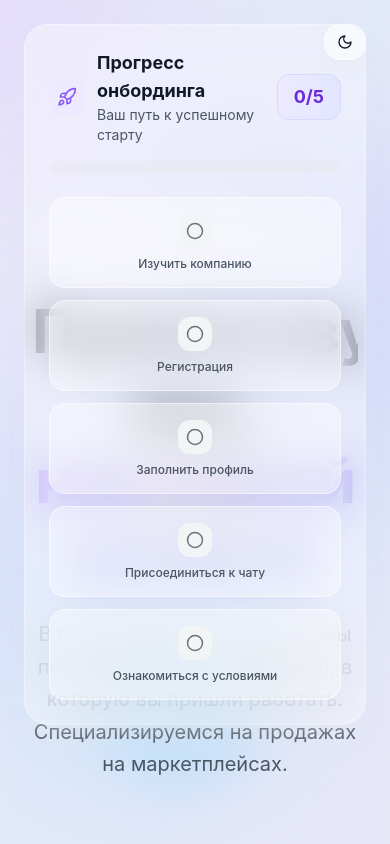
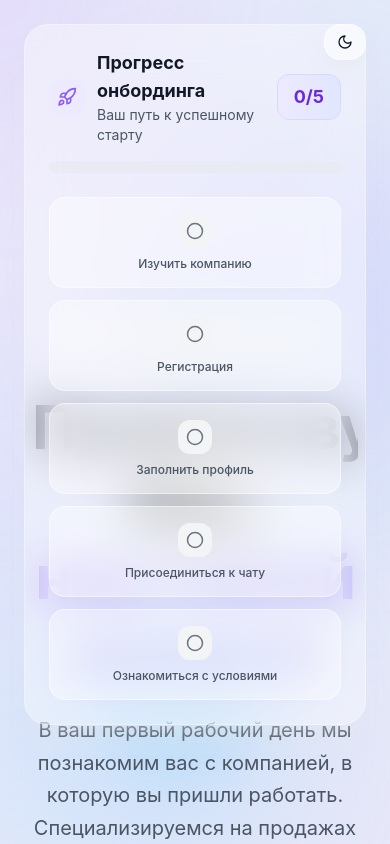
Before and after one commit to pr-poehali-dev/welcome-letter-design, a React (Vite) app: page / in a window 390 px wide. Shown: the top 844 px of the page. Built offline with nearby package versions, Linux system fonts and the light colour scheme.

Commit message:
fix(onboarding): Закрепить блоки при прокрутке

```diff
--- a/src/pages/Index.tsx
+++ b/src/pages/Index.tsx
@@ -179,7 +179,7 @@ const Index = () => {
       </div>
 
       {/* Hero Section */}
-      <div id="hero" className="relative overflow-hidden pt-32">
+      <div id="hero" className="relative overflow-hidden pt-56 md:pt-32">
         <div className={`absolute inset-0 transition-opacity duration-500 ${darkMode
           ? 'bg-gradient-to-br from-violet-900/20 via-blue-900/20 to-indigo-900/20'
           : 'bg-gradient-to-br from-violet-600/10 via-blue-600/10 to-indigo-600/10'
@@ -209,7 +209,7 @@ const Index = () => {
               ? 'bg-gradient-to-r from-white via-gray-200 to-white bg-clip-text text-transparent'
               : 'bg-gradient-to-r from-gray-900 via-gray-800 to-gray-900 bg-clip-text text-transparent'
             }`}>
-              Приветствуем вас,<br />
+              Приветствуем Вас,<br />
               <span className="bg-gradient-to-r from-violet-500 to-indigo-500 bg-clip-text text-transparent">наш новый коллега!</span>
             </h1>
 
```
